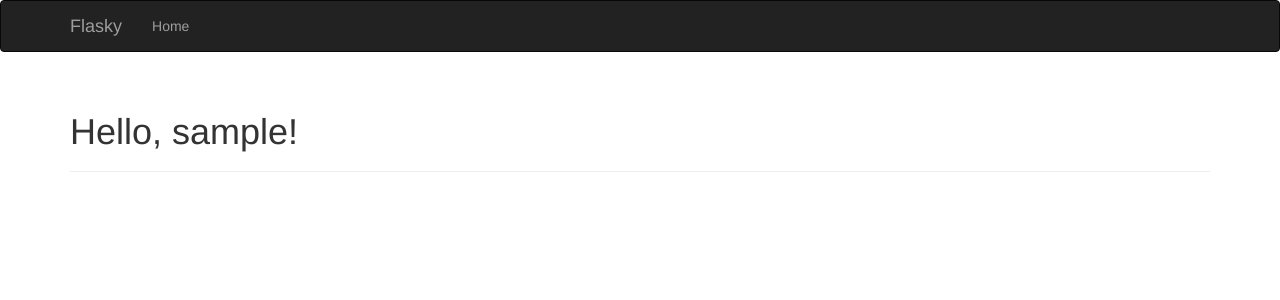
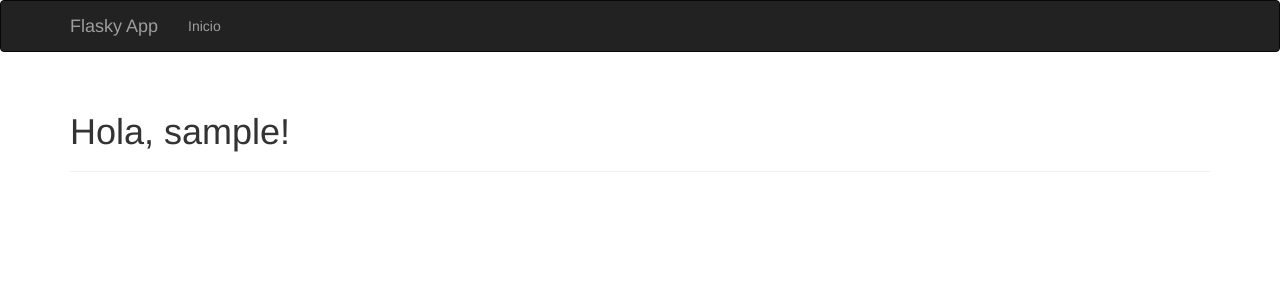
Before and after one commit to andesdevroot/FLASK_TEST_APP_1, a Flask app: a page that uses templates/user.html in a window 1280 px wide. Shown: the top 300 px of the page. Run offline with Flask 2, Linux system fonts and the light colour scheme; some libraries are stand-ins or nearby versions.

Commit message:
se agregan rutas de paginas de error

```diff
--- a/app.py
+++ b/app.py
@@ -16,6 +16,15 @@ def index():
 def user(name):
     return render_template('user.html', name=name)
 
+#error pages
+@app.errorhandler(404)
+def page_not_found(e):
+    return render_template('404.html'), 404
+
+@app.errorhandler(500)
+def internal_server_error(e):
+    return render_template('500.html'), 500
+
 
 
 
--- a/templates/user.html
+++ b/templates/user.html
@@ -1,6 +1,6 @@
 {% extends "bootstrap/base.html" %}
 
-{% block title %}Flasky{% endblock %}
+{% block title %}Flasky App{% endblock %}
 
 {% block navbar %}
 
@@ -13,11 +13,11 @@
                             <span class="icon-bar"></span>
                         <span class="icon-bar"></span>
                         </button>
-                <a class="navbar-brand" href="/">Flasky</a>
+                        <a class="navbar-brand" href="/">Flasky App</a>
             </div>
                     <div class="navbar-collapse collapse">
                         <ul class="nav navbar-nav">
-                <li><a href="/">Home</a></li>
+                        <li><a href="/">Inicio</a></li>
                         </ul>
                     </div>
             </div>
@@ -27,7 +27,7 @@
 {% block content %}
 <div class="container">
     <div class="page-header">
-    <h1>Hello, {{ name }}!</h1>
+    <h1>Hola, {{ name }}!</h1>
     </div>
 </div>
 {% endblock %}
```
Lines whose indentation alone changed are shown as unchanged.
